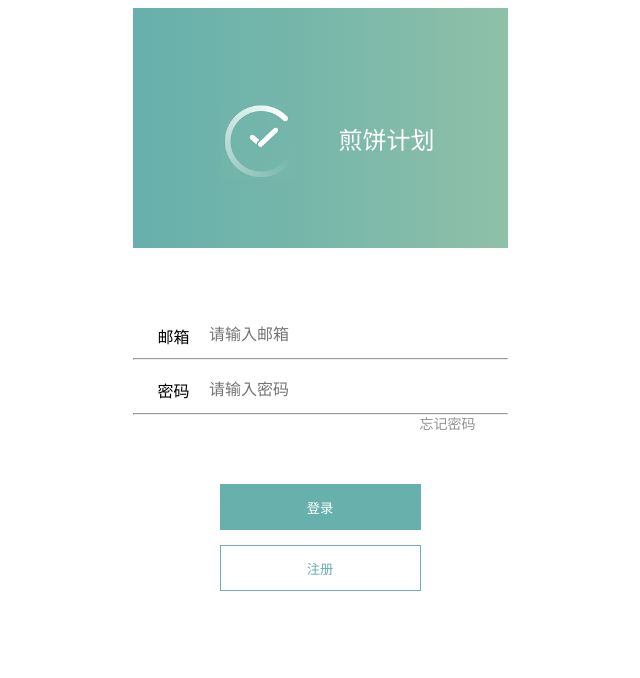
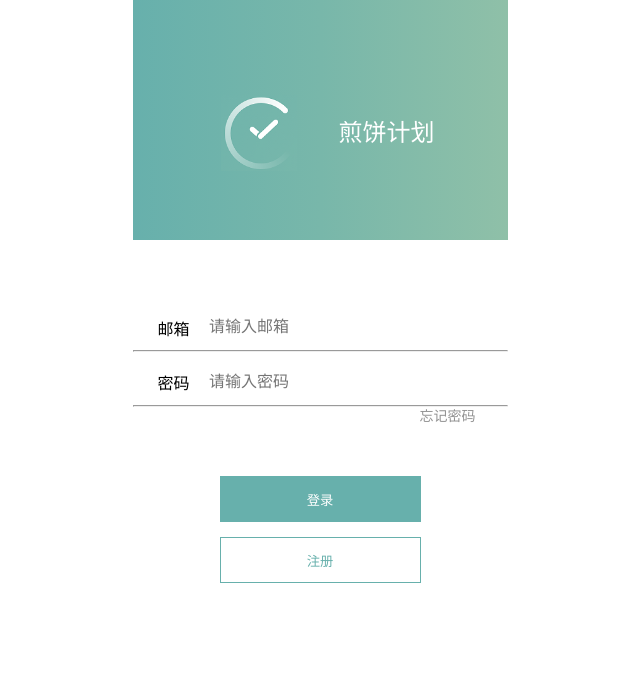
Before and after one commit to xff6/try_2, a plain HTML site: page index.html in a window 1280 px wide. Shown: the whole page, without its empty margins (320-960 px from the left). Drawn offline with Linux system fonts and the light colour scheme.

Commit message:
第二次更改

```diff
--- a/index.css
+++ b/index.css
@@ -1,3 +1,6 @@
+div,body{
+    margin:0px;
+}
 .container{
     width: 375px;
     margin:0 auto;
@@ -46,30 +49,20 @@
 }
 
 .down_section .login1{
-    /* width: 375px;
-    height: 35px; */
-    /* line-height: 35px; */
-    /* margin-top: 30px; */
     padding-left: 25px;
     position: absolute;
     top: 76px;
-    /* margin-bottom: 20px; */
 }
 .down_section .pwd1{
-    /* width:375px;
-    height:35px; */
-    /* line-height: 35px; */
     padding-left: 25px;
     position: absolute;
     top: 130px;
-    /* margin-/top: 30px; */
 }
 hr{
     color:rgba(128, 128, 128, 0.701);
 }
 .down_section .pwd{
     line-height: 35px;
-    /* height: 55px; */
     margin-left: 70px;
     border:none;
     font-size: 24px;
```
